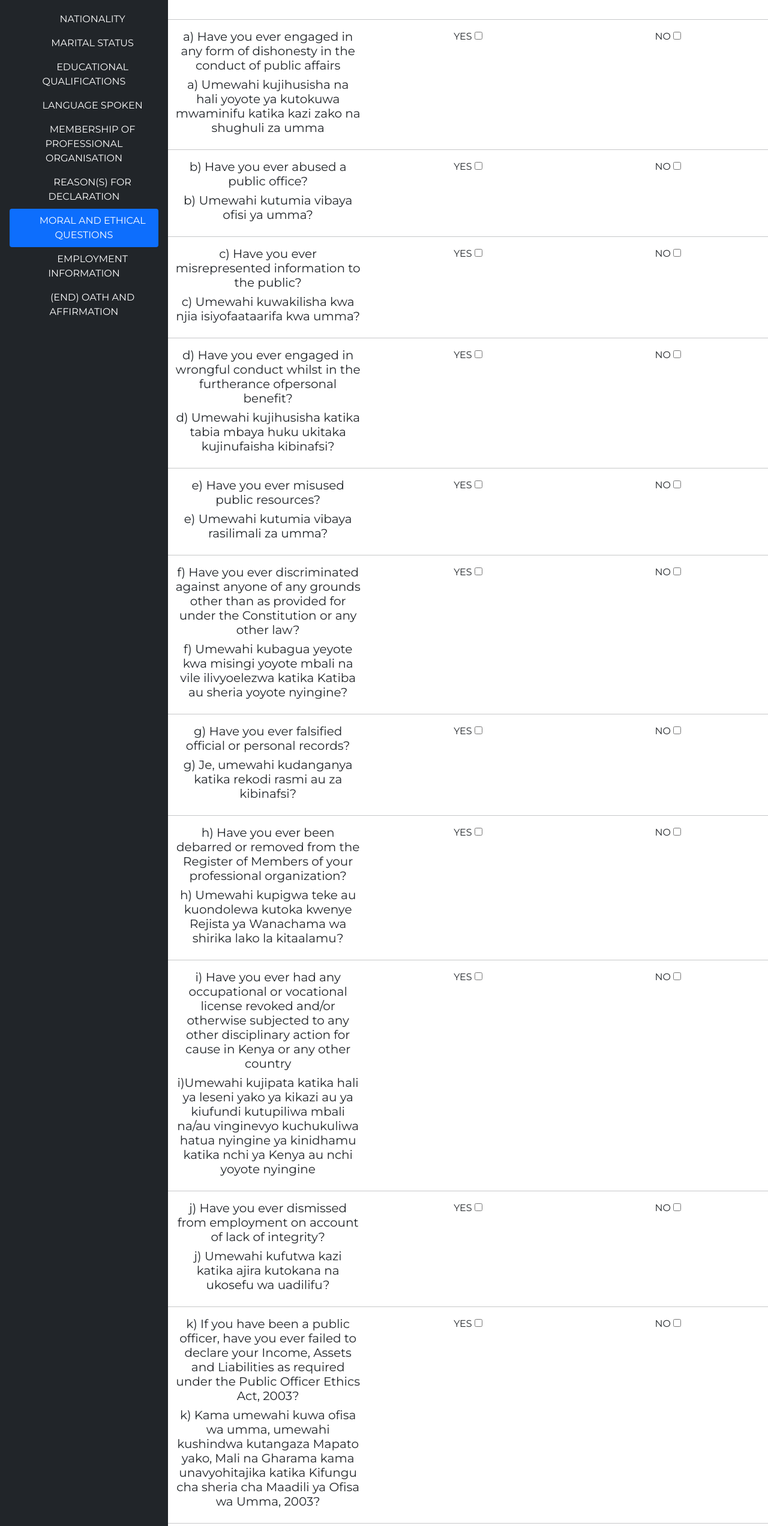
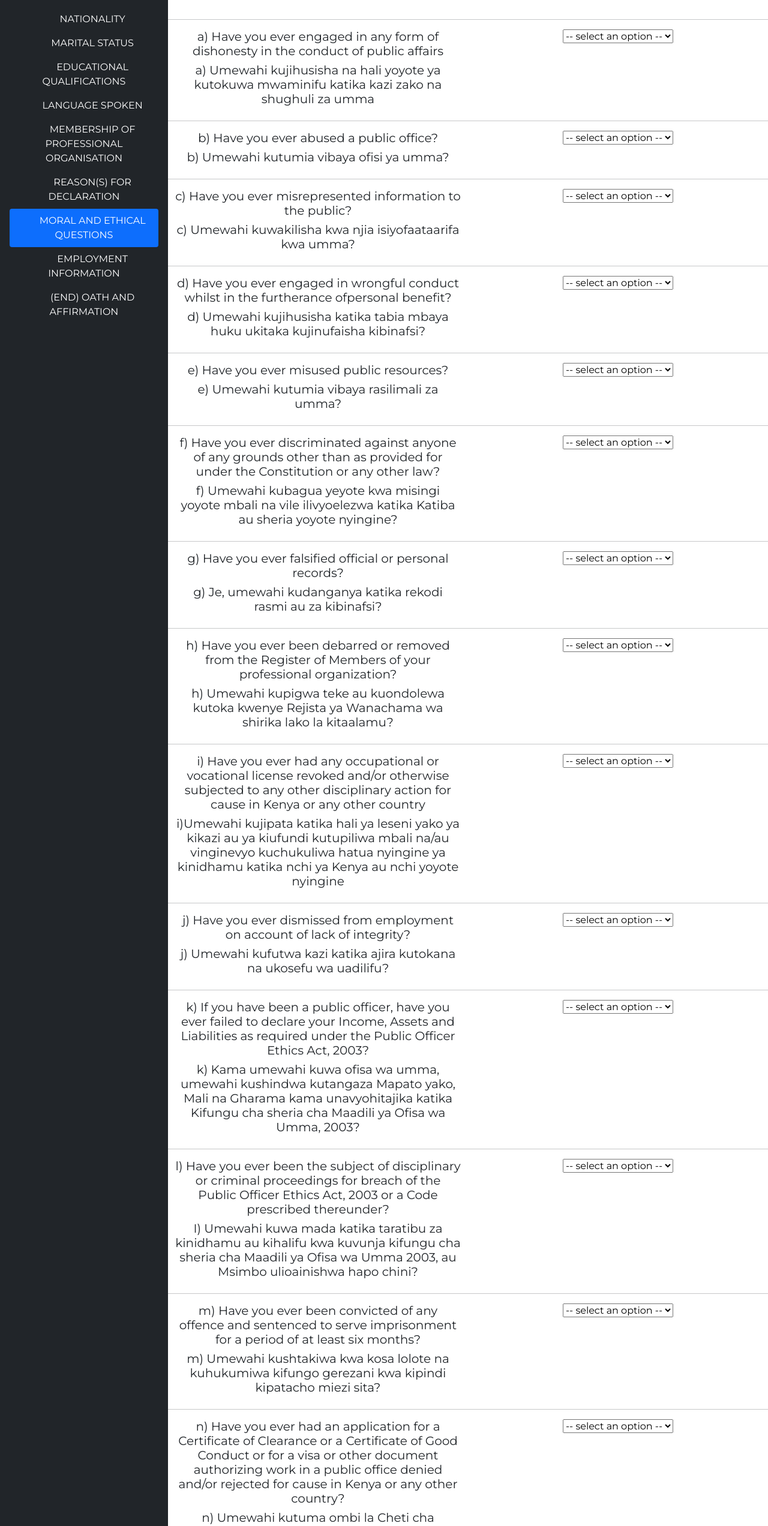
Before and after one commit to Ramsey-Gicharu/EaccForm, a plain HTML site: page Moral-questions.html in a window 1280 px wide. Shown: the part 253-2797 px from the top of the page at 60% size. Drawn offline with nearby package versions, Linux system fonts and the light colour scheme; files that its build step writes are made by us from their sources.

Commit message:
Add files via upload

```diff
--- a/Moral-questions.html
+++ b/Moral-questions.html
@@ -17,7 +17,7 @@
 
 
   <!-- CSS style sheet links -->
-  <link rel="stylesheet" href="styles.css">
+  <link rel="stylesheet" href="SFE4010project/css/styles.css">
 
 </head>
 
@@ -35,7 +35,7 @@
       <hr>
       <ul class="nav nav-pills flex-column mb-auto">
         <li class="nav-item">
-          <a href="index.html" class="nav-link text-white">
+          <a href="Home.html" class="nav-link text-white">
             <svg class="bi me-2" width="16" height="16">
               <use xlink:href="#" />
             </svg>
@@ -80,7 +80,7 @@
         </li>
 
         <li>
-          <a href="Educational-qualifications.html" class="nav-link text-white">
+          <a href="Educational-Qualifications.html" class="nav-link text-white">
             <svg class="bi me-2" width="16" height="16">
               <use xlink:href="#" />
             </svg>
@@ -153,7 +153,7 @@
       <h5>Answers to the following questions are mandatory. If YES to any question you must provide additional information on a supplementary sheet.</h5><br>
       <h5>Majibu kwa maswali yafuatayo ni lazima. Kama NDIYO katika swali lolote lazima utoe taarifa ya ziada kwenye karatasi nyingine.</h5><br>
 
-      <form class="" action="Employment-info.html" >
+      <form class="" action="Employment-info.html">
         <hr>
 
         <div class="container">
@@ -164,14 +164,14 @@
             </div>
 
             <div class="col">
-              <label for="gender">YES</label>
-              <input type="checkbox" id="gender" name="Yes" value="Yes" required><br><br>
+              <select name="country" id="country" maxlength="4" required>
+                <option disabled selected value> -- select an option -- </option>
+                <option value="Election/Upigaji kura">Yes</option>
+                <option value="Employment/Kuajiriwa">No</option>
+              </select><br><br>
             </div>
 
-            <div class="col">
-              <label for="gender">NO</label>
-              <input type="checkbox" id="No" name="No" value="No"><br>
-            </div>
+
 
           </div>
         </div>
@@ -185,14 +185,15 @@
             </div>
 
             <div class="col">
-              <label for="gender">YES</label>
-              <input type="checkbox" id="gender" name="Yes" value="Yes"><br><br>
+              <select name="country" id="country" maxlength="4" required>
+                <option disabled selected value> -- select an option -- </option>
+                <option value="Election/Upigaji kura">Yes</option>
+                <option value="Employment/Kuajiriwa">No</option>
+              </select><br><br>
+
             </div>
 
-            <div class="col">
-              <label for="gender">NO</label>
-              <input type="checkbox" id="No" name="No" value="No"><br>
-            </div>
+
 
           </div>
         </div>
@@ -206,14 +207,13 @@
             </div>
 
             <div class="col">
-              <label for="gender">YES</label>
-              <input type="checkbox" id="gender" name="Yes" value="Yes"><br><br>
+              <select name="country" id="country" maxlength="4" required>
+                <option disabled selected value> -- select an option -- </option>
+                <option value="Election/Upigaji kura">Yes</option>
+                <option value="Employment/Kuajiriwa">No</option>
+              </select><br><br>
             </div>
 
-            <div class="col">
-              <label for="gender">NO</label>
-              <input type="checkbox" id="No" name="No" value="No"><br>
-            </div>
 
           </div>
         </div>
@@ -227,14 +227,14 @@
             </div>
 
             <div class="col">
-              <label for="gender">YES</label>
-              <input type="checkbox" id="gender" name="Yes" value="Yes"><br><br>
+              <select name="country" id="country" maxlength="4" required>
+                <option disabled selected value> -- select an option -- </option>
+                <option value="Election/Upigaji kura">Yes</option>
+                <option value="Employment/Kuajiriwa">No</option>
+              </select><br><br>
             </div>
 
-            <div class="col">
-              <label for="gender">NO</label>
-              <input type="checkbox" id="No" name="No" value="No"><br>
-            </div>
+
 
           </div>
         </div>
@@ -248,14 +248,14 @@
             </div>
 
             <div class="col">
-              <label for="gender">YES</label>
-              <input type="checkbox" id="gender" name="Yes" value="Yes"><br><br>
+              <select name="country" id="country" maxlength="4" required>
+                <option disabled selected value> -- select an option -- </option>
+                <option value="Election/Upigaji kura">Yes</option>
+                <option value="Employment/Kuajiriwa">No</option>
+              </select><br><br>
             </div>
 
-            <div class="col">
-              <label for="gender">NO</label>
-              <input type="checkbox" id="No" name="No" value="No"><br>
-            </div>
+
 
           </div>
         </div>
@@ -269,14 +269,14 @@
             </div>
 
             <div class="col">
-              <label for="gender">YES</label>
-              <input type="checkbox" id="gender" name="Yes" value="Yes"><br><br>
+              <select name="country" id="country" maxlength="4" required>
+                <option disabled selected value> -- select an option -- </option>
+                <option value="Election/Upigaji kura">Yes</option>
+                <option value="Employment/Kuajiriwa">No</option>
+              </select><br><br>
             </div>
 
-            <div class="col">
-              <label for="gender">NO</label>
-              <input type="checkbox" id="No" name="No" value="No"><br>
-            </div>
+
 
           </div>
         </div>
@@ -290,14 +290,14 @@
             </div>
 
             <div class="col">
-              <label for="gender">YES</label>
-              <input type="checkbox" id="gender" name="Yes" value="Yes"><br><br>
+              <select name="country" id="country" maxlength="4" required>
+                <option disabled selected value> -- select an option -- </option>
+                <option value="Election/Upigaji kura">Yes</option>
+                <option value="Employment/Kuajiriwa">No</option>
+              </select><br><br>
             </div>
 
-            <div class="col">
-              <label for="gender">NO</label>
-              <input type="checkbox" id="No" name="No" value="No"><br>
-            </div>
+
 
           </div>
         </div>
@@ -311,14 +311,14 @@
             </div>
 
             <div class="col">
-              <label for="gender">YES</label>
-              <input type="checkbox" id="gender" name="Yes" value="Yes"><br><br>
+              <select name="country" id="country" maxlength="4" required>
+                <option disabled selected value> -- select an option -- </option>
+                <option value="Election/Upigaji kura">Yes</option>
+                <option value="Employment/Kuajiriwa">No</option>
+              </select><br><br>
             </div>
 
-            <div class="col">
-              <label for="gender">NO</label>
-              <input type="checkbox" id="No" name="No" value="No"><br>
-            </div>
+
 
           </div>
         </div>
@@ -336,14 +336,14 @@ kinidhamu katika nchi ya Kenya au nchi yoyote nyingine</h5>
             </div>
 
             <div class="col">
-              <label for="gender">YES</label>
-              <input type="checkbox" id="gender" name="Yes" value="Yes"><br><br>
+              <select name="country" id="country" maxlength="4" required>
+                <option disabled selected value> -- select an option -- </option>
+                <option value="Election/Upigaji kura">Yes</option>
+                <option value="Employment/Kuajiriwa">No</option>
+              </select><br><br>
             </div>
 
-            <div class="col">
-              <label for="gender">NO</label>
-              <input type="checkbox" id="No" name="No" value="No"><br>
-            </div>
+
 
 
           </div>
@@ -360,14 +360,14 @@ integrity?</h5>
             </div>
 
             <div class="col">
-              <label for="gender">YES</label>
-              <input type="checkbox" id="gender" name="Yes" value="Yes"><br><br>
+              <select name="country" id="country" maxlength="4" required>
+                <option disabled selected value> -- select an option -- </option>
+                <option value="Election/Upigaji kura">Yes</option>
+                <option value="Employment/Kuajiriwa">No</option>
+              </select><br><br>
             </div>
 
-            <div class="col">
-              <label for="gender">NO</label>
-              <input type="checkbox" id="No" name="No" value="No"><br>
-            </div>
+
 
           </div>
         </div>
@@ -386,14 +386,13 @@ sheria cha Maadili ya Ofisa wa Umma, 2003?</h5>
             </div>
 
             <div class="col">
-              <label for="gender">YES</label>
-              <input type="checkbox" id="gender" name="Yes" value="Yes"><br><br>
+              <select name="country" id="country" maxlength="4" required>
+                <option disabled selected value> -- select an option -- </option>
+                <option value="Election/Upigaji kura">Yes</option>
+                <option value="Employment/Kuajiriwa">No</option>
+              </select><br><br>
             </div>
 
-            <div class="col">
-              <label for="gender">NO</label>
-              <input type="checkbox" id="No" name="No" value="No"><br>
-            </div>
 
           </div>
         </div>
@@ -413,14 +412,14 @@ Msimbo ulioainishwa hapo chini?</h5>
             </div>
 
             <div class="col">
-              <label for="gender">YES</label>
-              <input type="checkbox" id="gender" name="Yes" value="Yes"><br><br>
+              <select name="country" id="country" maxlength="4" required>
+                <option disabled selected value> -- select an option -- </option>
+                <option value="Election/Upigaji kura">Yes</option>
+                <option value="Employment/Kuajiriwa">No</option>
+              </select><br><br>
             </div>
 
-            <div class="col">
-              <label for="gender">NO</label>
-              <input type="checkbox" id="No" name="No" value="No"><br>
-            </div>
+
 
           </div>
         </div>
@@ -437,14 +436,13 @@ kwa kipindi kipatacho miezi sita?</h5>
             </div>
 
             <div class="col">
-              <label for="gender">YES</label>
-              <input type="checkbox" id="gender" name="Yes" value="Yes"><br><br>
+              <select name="country" id="country" maxlength="4" required>
+                <option disabled selected value> -- select an option -- </option>
+                <option value="Election/Upigaji kura">Yes</option>
+                <option value="Employment/Kuajiriwa">No</option>
+              </select><br><br>
             </div>
 
-            <div class="col">
-              <label for="gender">NO</label>
-              <input type="checkbox" id="No" name="No" value="No"><br>
-            </div>
 
           </div>
         </div>
@@ -465,14 +463,13 @@ sababu yoyote nchini Kenya au nchi yoyote nyingine?</h5>
             </div>
 
             <div class="col">
-                      <label for="gender">YES</label>
-                      <input type="checkbox" id="gender" name="Yes" value="Yes"><br><br>
+              <select name="country" id="country" maxlength="4" required>
+                <option disabled selected value> -- select an option -- </option>
+                <option value="Election/Upigaji kura">Yes</option>
+                <option value="Employment/Kuajiriwa">No</option>
+              </select><br><br>
             </div>
 
-                    <div class="col">
-                      <label for="gender">NO</label>
-                      <input type="checkbox" id="No" name="No" value="No"><br>
-                    </div>
 
           </div>
         </div>
@@ -481,7 +478,7 @@ sababu yoyote nchini Kenya au nchi yoyote nyingine?</h5>
 
         <div class="d-flex justify-content-end">
 
-                    <input type="submit" name="submit" value="submit" >
+          <input type="submit" name="next" value="submit">
           <input type="reset" name="reset" value="Reset">
         </div>
 
```
Lines whose indentation alone changed are shown as unchanged.
